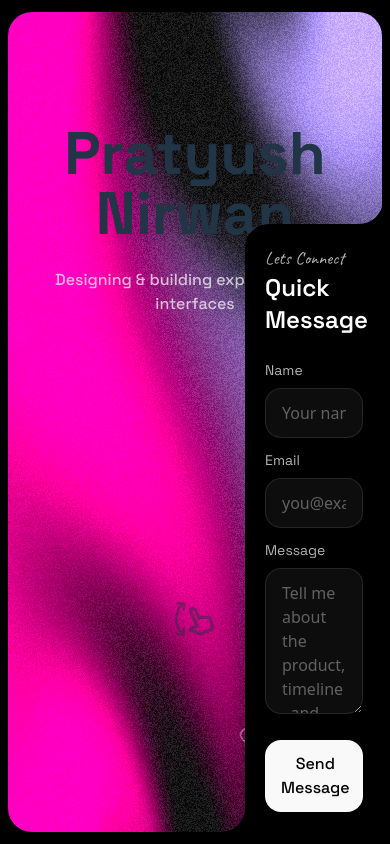
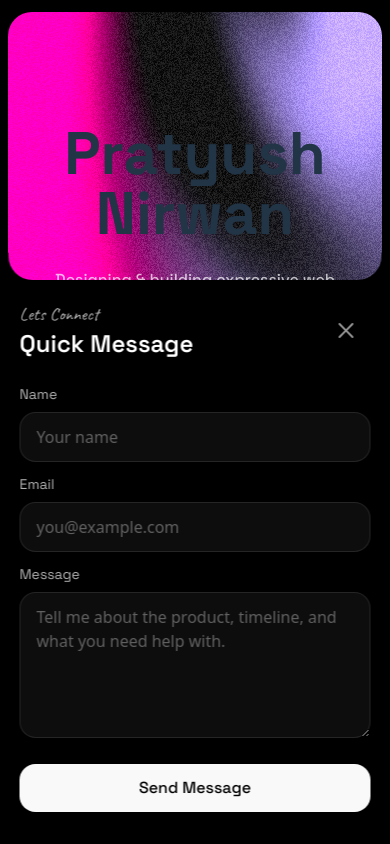
Before and after one commit to Pratyush-Nirwan/pcoder-6.0, a React (Vite) app: page / in a window 390 px wide. Both pictures are taken after a click on the button "Hire Me". Built offline with nearby package versions, Linux system fonts and the light colour scheme; no server answers.

Commit message:
Fixes #6: The warnings now apper in line with the input titles
Fixes #5: Hire me form is now responsive

```diff
--- a/src/App.css
+++ b/src/App.css
@@ -237,6 +237,7 @@ body {
   animation: slide-up 0.6s cubic-bezier(0.16, 1, 0.3, 1) both;
 }
 
+
 .slide-up-out {
   animation: slide-up 0.6s cubic-bezier(0.16, 1, 0.3, 1) reverse both;
 }
--- a/src/components/Form.jsx
+++ b/src/components/Form.jsx
@@ -129,7 +129,7 @@ export default function ContactForm({
     };
 
     return (
-        <div id="hire-contact-form" className="w-[25vw] text-white">
+        <div id="hire-contact-form" className="w-[90vw] md:w-[25vw] text-white">
 
             <div className="mb-6 flex items-center justify-between gap-4">
                 <div>
@@ -187,8 +187,10 @@ export default function ContactForm({
                         aria-busy={isSubmitting}
                     >
                         <div>
-                            <label className="SG mb-2 block text-sm text-white/70">
-                                Name
+                            <label className="SG mb-2 text-sm text-white/70 flex items-center justify-between">
+                                Name {errors.name && (
+                                    <span className="text-sm text-red-300">{errors.name}</span>
+                                )}
                             </label>
                             <input
                                 type="text"
@@ -199,14 +201,14 @@ export default function ContactForm({
                                 disabled={isSubmitting}
                                 className="w-full rounded-2xl border border-white/10 bg-white/5 px-4 py-3 text-white outline-none transition-[border-color,background-color,opacity] duration-200 placeholder:text-white/35 focus:border-white/35 disabled:cursor-not-allowed disabled:opacity-60"
                             />
-                            {errors.name && (
-                                <p className="mt-2 text-sm text-red-300">{errors.name}</p>
-                            )}
+
                         </div>
 
                         <div>
-                            <label className="SG mb-2 block text-sm text-white/70">
-                                Email
+                            <label className="SG mb-2 text-sm text-white/70 flex justify-between items-center">
+                                Email {errors.email && (
+                                    <span className="text-sm text-red-300">{errors.email}</span>
+                                )}
                             </label>
                             <input
                                 type="email"
@@ -217,14 +219,14 @@ export default function ContactForm({
                                 disabled={isSubmitting}
                                 className="w-full rounded-2xl border border-white/10 bg-white/5 px-4 py-3 text-white outline-none transition-[border-color,background-color,opacity] duration-200 placeholder:text-white/35 focus:border-white/35 disabled:cursor-not-allowed disabled:opacity-60"
                             />
-                            {errors.email && (
-                                <p className="mt-2 text-sm text-red-300">{errors.email}</p>
-                            )}
+
                         </div>
 
                         <div>
-                            <label className="SG mb-2 block text-sm text-white/70">
-                                Message
+                            <label className="SG mb-2 text-sm text-white/70 flex justify-between items-center">
+                                Message {errors.message && (
+                                    <span className="text-sm text-red-300">{errors.message}</span>
+                                )}
                             </label>
                             <textarea
                                 name="message"
@@ -235,9 +237,6 @@ export default function ContactForm({
                                 className="min-h-32 w-full rounded-2xl border border-white/10 bg-white/5 px-4 py-3 text-white outline-none transition-[border-color,background-color,opacity] duration-200 placeholder:text-white/35 focus:border-white/35 disabled:cursor-not-allowed disabled:opacity-60"
                                 rows={5}
                             />
-                            {errors.message && (
-                                <p className="mt-2 text-sm text-red-300">{errors.message}</p>
-                            )}
                         </div>
 
                         <AnimatePresence>
--- a/src/components/Pages/Home.jsx
+++ b/src/components/Pages/Home.jsx
@@ -3,8 +3,9 @@ import Spotlight from "../Spotlight";
 import { MdOutlineSwipeVertical } from "react-icons/md";
 import { Helmet } from 'react-helmet-async';
 import ContactForm from "../Form";
-import { useState } from "react";
+import { useState, useEffect } from "react";
 function Home() {
+    const [isMobile, setIsMobile] = useState(false);
     const [showForm, setShowForm] = useState(false)
     const [isHidden, setIsHidden] = useState(true);
     const openForm = () => {
@@ -22,6 +23,15 @@ function Home() {
             setIsHidden(true); // apply hidden AFTER animation
         }, 300); // match your animation duration
     };
+
+    useEffect(() => {
+        const handleResize = () => setIsMobile(window.innerWidth < 768);
+        handleResize();
+        window.addEventListener('resize', handleResize);
+        return () => window.removeEventListener('resize', handleResize);
+    }, []);
+
+
     return (
         <>
             <Helmet>
@@ -120,15 +130,16 @@ function Home() {
                     </div>
 
                 </div>
-                <div className={`bg-black p-5 rounded-tl-3xl fixed bottom-3 right-2 ${isHidden ? "hidden" : ""}
-                    ${showForm ? "corner-br inline" : "corner-br-out"}
+                <div className={`bg-black p-5 rounded-tl-3xl fixed bottom-3 right-1/2 translate-x-1/2 md:translate-x-0 md:right-2 ${isHidden ? "hidden" : ""}
+                    ${showForm ? (isMobile ? "slide-up inline" : "corner-br inline") : "md:corner-br-out slide-out"}
           before:absolute before:content-[''] before:w-10 before:h-10
-          before:bottom-0 before:-left-10 before:rounded-br-3xl
-          before:shadow-[0.5rem_0.8rem_black]
+          md:before:bottom-0 md:before:top-auto before:-top-10 md:before:-left-10 before:left-2.25 md:before:rounded-br-3xl before:rounded-bl-3xl
+          md:before:shadow-[0.9rem_0.8rem_black]
+          before:shadow-[-0.9rem_0.8rem_black]
 
           after:absolute after:content-[''] after:w-10 after:h-10
-          after:-top-10 after:right-0 after:rounded-br-3xl
-          after:shadow-[0.5rem_0.8rem_black] corner-br
+          after:-top-10 md:after:right-0 after:right-2.25 after:rounded-br-3xl
+          after:shadow-[0.9rem_0.8rem_black] corner-br
 
 `}
                 >
```
